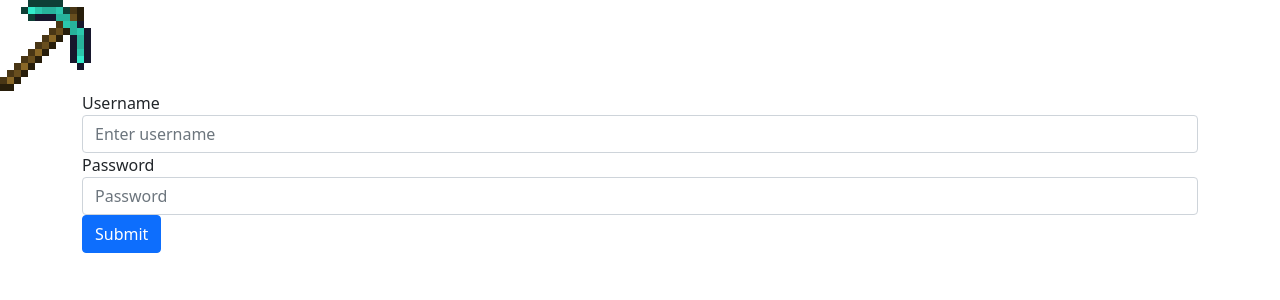
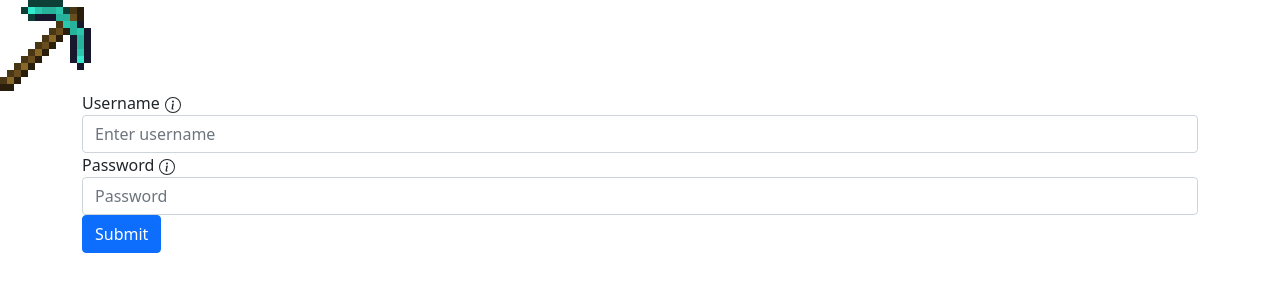
Before and after one commit to KylerFrazier/minecraft-frontend, a React (Create React App) app: page /login in a window 1280 px wide. Shown: the top 300 px of the page. Built offline with nearby package versions, Linux system fonts and the light colour scheme.

Commit message:
src/login: add tooltip for username/pw info

```diff
--- a/src/login.tsx
+++ b/src/login.tsx
@@ -5,12 +5,26 @@ import {
 import { Header } from './header'
 import Container from 'react-bootstrap/Container';
 
+import OverlayTrigger from "react-bootstrap/OverlayTrigger";
+import Tooltip from "react-bootstrap/Tooltip";
+
+import { BsInfoCircle } from "react-icons/bs";
+
+
+
 export const Login: React.FC = () => {
   const [username, setUsername] = useState<string>("");
   const [password, setPassword] = useState<string>("");
 
   const handleChangeUsername = (event: any) => {setUsername(event.target.value)}
   const handleChangePassword = (event: any) => {setPassword(event.target.value)}
+
+  const renderUsernameTooltip = (props: any) => (
+    <Tooltip {...props}>This is what how we're storing your username and stuff yayeet</Tooltip>
+  );
+  const renderPasswordTooltip = (props: any) => (
+    <Tooltip {...props}>This is what how we're storing your password yayeet pogchamps</Tooltip>
+  );
 
   const handleSubmit = (event: any) => {
     console.log("submitting login info, username: " + username + ", password: " + password)
@@ -26,11 +40,23 @@ export const Login: React.FC = () => {
       <Container>
         <form onSubmit={handleSubmit}>
           <div className="form-group">
-            <label htmlFor="username">Username</label>
+            <label htmlFor="username">Username
+              <OverlayTrigger placement="top" overlay={renderUsernameTooltip}>
+                <span style={{marginLeft:"5px"}}>
+                  <BsInfoCircle />
+                </span>
+              </OverlayTrigger>
+            </label>
             <input className="form-control" id="username" placeholder="Enter username" value={username} onChange={handleChangeUsername}/>
           </div>
           <div className="form-group">
-            <label htmlFor="password">Password</label>
+            <label htmlFor="password">Password
+              <OverlayTrigger placement="top" overlay={renderPasswordTooltip}>
+                <span style={{marginLeft:"5px"}}>
+                  <BsInfoCircle />
+                </span>
+              </OverlayTrigger>
+            </label>
             <input type="password" className="form-control" id="password" placeholder="Password" value={password} onChange={handleChangePassword} />
           </div>
           <button type="submit" className="btn btn-primary">Submit</button>
```
